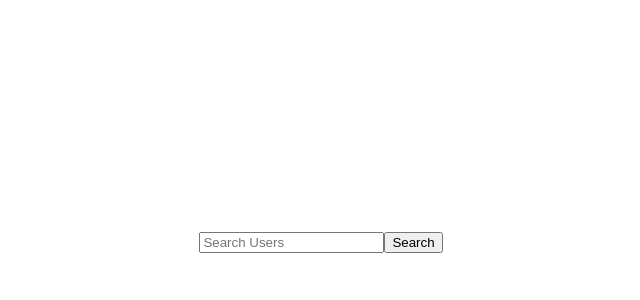
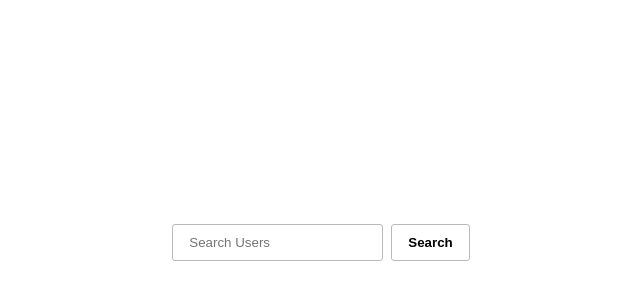
Before and after one commit to mandarini/ghsearch, an Angular app: page / in a window 1280 px wide. Shown: the part 158-458 px from the top of the page, without its empty margins (319-959 px from the left). Built offline with nearby package versions, Linux system fonts and the light colour scheme.

Commit message:
new styles and build

```diff
--- a/src/app/searchbox/searchbox.component.css
+++ b/src/app/searchbox/searchbox.component.css
@@ -4,3 +4,13 @@
 
 .results {
 }
+
+.searchbox input {
+padding: 10px 16px;
+border-radius: 3px;
+border: 1px solid #bababa;
+}
+
+.searchbox button {
+    margin-left: 8px;
+}
--- a/src/app/searchbox/searchbox.component.html
+++ b/src/app/searchbox/searchbox.component.html
@@ -1,4 +1,4 @@
-<div [ngClass]="{'no-results': !didSearch, 'results': didSearch}">
+<div [ngClass]="{'no-results': !didSearch, 'results': didSearch}" class="searchbox">
     <input #searchBox id="search-box" name="search-box" type="text" placeholder="Search Users" (keyup.enter)="search(searchBox.value)">
     <button (click)="search(searchBox.value)">
         Search
--- a/src/styles.css
+++ b/src/styles.css
@@ -1,4 +1,11 @@
-/* You can add global styles to this file, and also import other style files */
 body {
     margin: 0;
 }
+
+button {
+    background-color: white;
+    font-weight: bold;
+    padding: 10px 16px;
+    border: 1px solid #bababa;
+    border-radius: 3px;
+}
```
Also changed, not shown: 5 other files (tests, documents, lock files or other folders).
